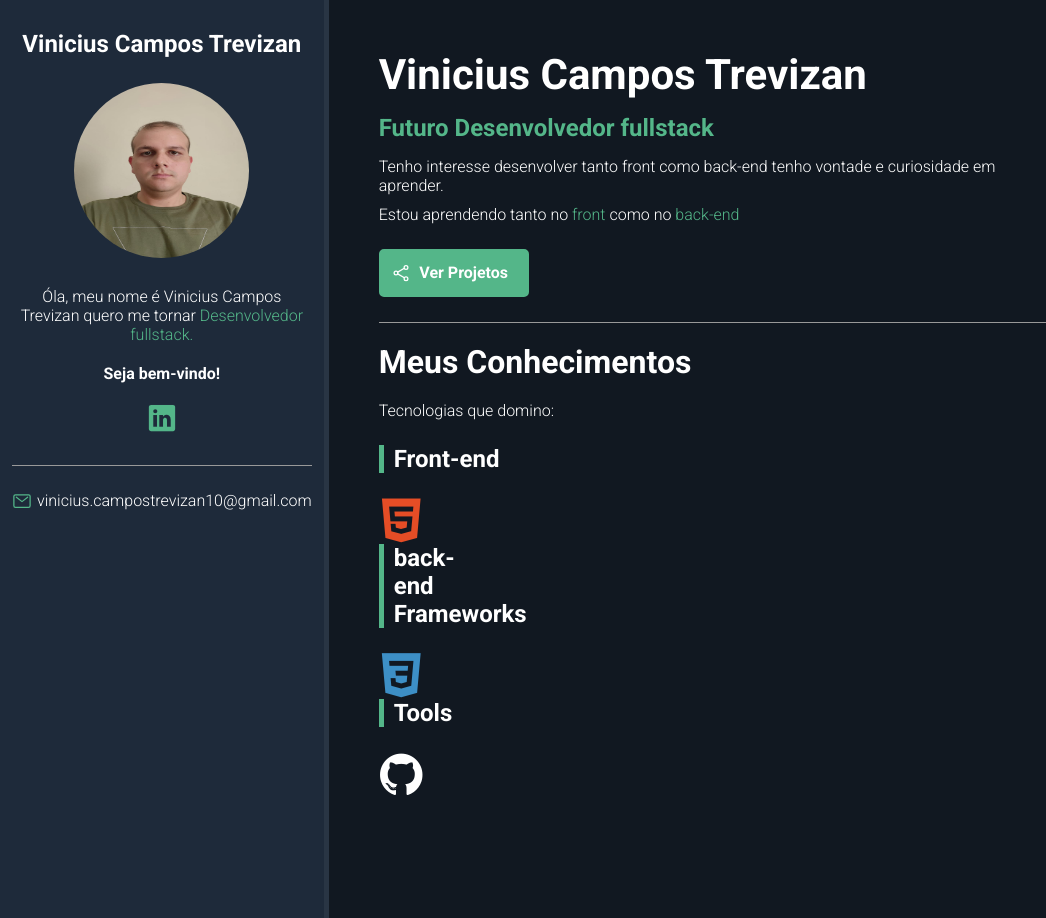
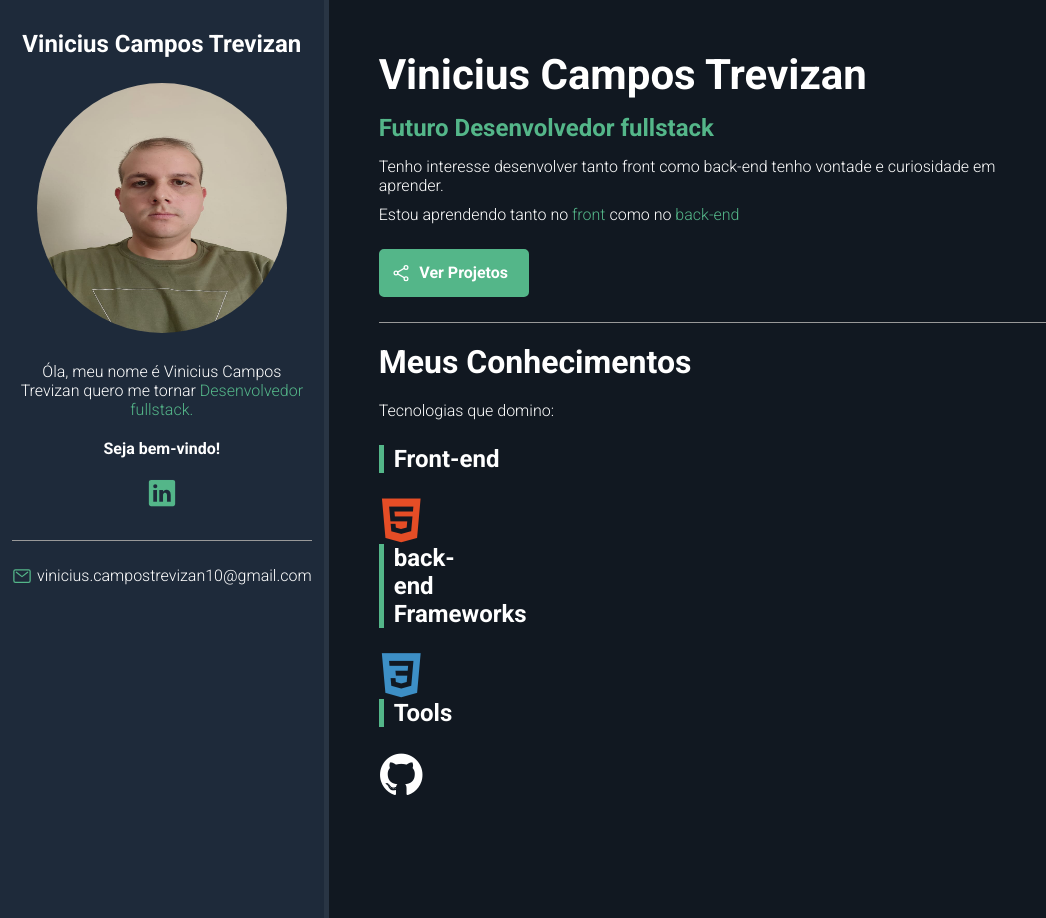
Before and after one commit to ViniciusCT93/ViniciusCT93.github.io, a plain HTML site: page index.html in a window 1280 px wide. Shown: the whole page, without its empty margins (0-1046 px from the left). Drawn offline with nearby package versions, Linux system fonts and the light colour scheme.

Commit message:
Atualizando Foto Perfil

```diff
--- a/css/styles.css
+++ b/css/styles.css
@@ -52,8 +52,8 @@ color:var(--main-color);
 }
 
 #bio-image {
-  width: 175px;
-  height: 175px;
+  width: 250px;
+  height: 250px;
   border-radius: 50%;
   margin-bottom: 25px;
 
```
